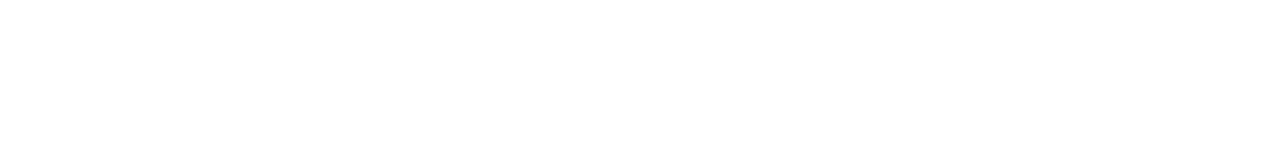
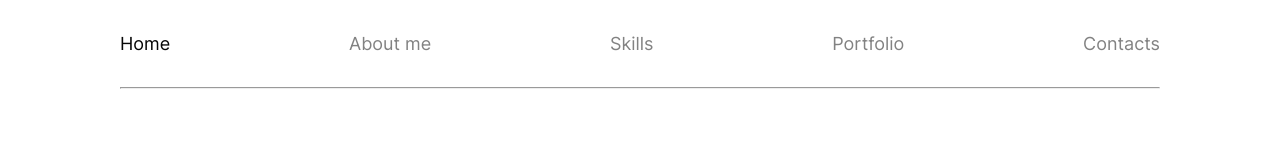
Before and after one commit to doniyor2006/extra-lesson, a plain HTML site: page index.html in a window 1280 px wide. Drawn offline with Linux system fonts and the light colour scheme.

Commit message:
add header

```diff
--- a/index.html
+++ b/index.html
@@ -11,7 +11,14 @@
     <header class="site-header">
         <div class="container">
             <div class="header-inner">
-                <!-- Sherzodbek aka  -->
+                <ul class="header__link-list">
+                    <li class="header__link-titlle home"><a href="#">Home</a></li>
+                    <li class="header__link-titlle"><a href="#">About me</a></li>
+                    <li class="header__link-titlle"><a href="#">Skills</a></li>
+                    <li class="header__link-titlle"><a href="#">Portfolio</a></li>
+                    <li class="header__link-titlle"><a href="#">Contacts</a></li>
+                </ul>
+                <hr>
             </div>
         </div>
     </header>
--- a/scss/blocks/_header.scss
+++ b/scss/blocks/_header.scss
@@ -1 +1,25 @@
-// Sherzodbek aka css code
+.header__link-list {
+    padding: 33px 0 32px;
+    display: flex;
+    align-items: center;
+    justify-content: space-between;
+}
+.header__link-titlle > a{
+    font-weight: 400;
+    font-size: 18px;
+    line-height: 22px;
+    color: #828282;
+}
+.home > a{
+    font-size: 18px;
+line-height: 22px;
+color: #070707;
+}
+hr{
+    margin-bottom: 40px;
+}
+@media only screen and (max-width:450px){
+    .header-inner{
+        display: none;
+    }
+}
```
Also changed, not shown: css/main.css, 1 other file.
